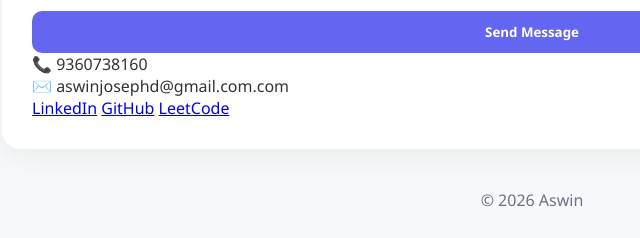
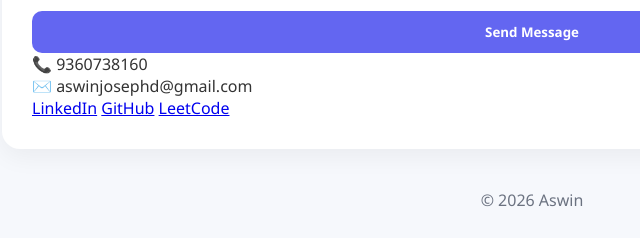
Before and after one commit to aswin1664/prodigy_04, a plain HTML site: page index.html in a window 1280 px wide. Shown: the part 1927-2165 px from the top of the page, 108-748 px from the left. Drawn offline with Linux system fonts and the light colour scheme.

Commit message:
Fix HTML encoding issues in index.html

```diff
--- a/index.html
+++ b/index.html
@@ -93,7 +93,7 @@
 
     <p class="contact-info">
       📞 9360738160 <br>
-      ✉️ aswinjosephd@gmail.com.com
+      ✉️ aswinjosephd@gmail.com
     </p>
 
     <div class="links">
```
